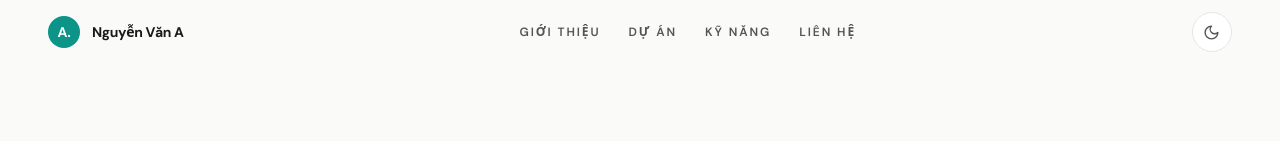
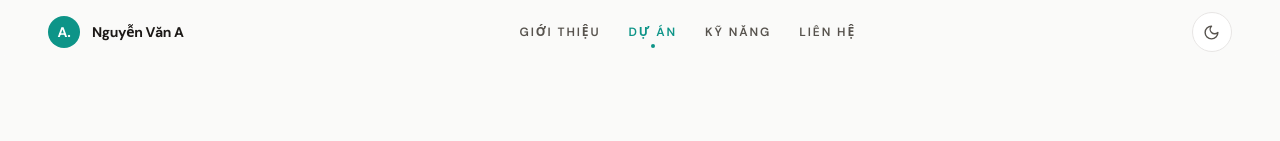
Before and after one commit to Yiben633/Portfolio_Ca_Nhan, a React (Vite) app: page / in a window 1280 px wide. Shown: the top 141 px of the page. Built offline with nearby package versions, Linux system fonts and the light colour scheme; a web font is replaced by a local one.

Commit message:
feat: hoan thien responsive va scroll animation

```diff
--- a/src/components/AboutSection.tsx
+++ b/src/components/AboutSection.tsx
@@ -1,5 +1,5 @@
 import { Code2, Compass, FolderKanban, Sparkles } from 'lucide-react'
-import { motion } from 'framer-motion'
+import { motion, useReducedMotion } from 'framer-motion'
 import { profile } from '../data/profile'
 
 const statIcons = {
@@ -10,6 +10,8 @@ const statIcons = {
 }
 
 export function AboutSection() {
+  const prefersReducedMotion = useReducedMotion()
+
   return (
     <section id="about" className="scroll-mt-24 border-t border-border py-24" aria-labelledby="about-title">
       <div className="grid gap-14 lg:grid-cols-[0.65fr_1fr] lg:gap-24">
@@ -28,10 +30,10 @@ export function AboutSection() {
           return (
             <motion.div
               key={stat.label}
-              initial={{ opacity: 0, y: 18 }}
+              initial={prefersReducedMotion ? false : { opacity: 0, y: 18 }}
               whileInView={{ opacity: 1, y: 0 }}
               viewport={{ once: true, amount: 0.4 }}
-              transition={{ duration: 0.45, delay: index * 0.06 }}
+              transition={prefersReducedMotion ? { duration: 0 } : { duration: 0.45, delay: index * 0.06 }}
               className="group border border-border bg-card p-5 transition duration-300 hover:-translate-y-1 hover:border-accent hover:shadow-lg hover:shadow-accent/10"
             >
               <Icon size={19} className="text-accent transition group-hover:scale-110" aria-hidden="true" />
--- a/src/components/Navbar.tsx
+++ b/src/components/Navbar.tsx
@@ -2,6 +2,7 @@ import { Menu, Moon, Sun, X } from 'lucide-react'
 import { useEffect, useState } from 'react'
 import { profile } from '../data/profile'
 import { useTheme } from '../hooks/useTheme'
+import { useActiveSection } from '../hooks/useActiveSection'
 
 const navItems = [
   { label: 'Giới thiệu', href: '#about' },
@@ -9,11 +10,13 @@ const navItems = [
   { label: 'Kỹ năng', href: '#skills' },
   { label: 'Liên hệ', href: '#contact' },
 ]
+const observedSectionIds = ['about', 'work', 'skills', 'contact']
 
 export function Navbar() {
   const { theme, toggleTheme } = useTheme()
   const [isMenuOpen, setIsMenuOpen] = useState(false)
   const [hasScrolled, setHasScrolled] = useState(false)
+  const activeSection = useActiveSection(observedSectionIds)
 
   useEffect(() => {
     const onScroll = () => setHasScrolled(window.scrollY > 16)
@@ -46,7 +49,11 @@ export function Navbar() {
           </a>
 
           <div className="hidden items-center gap-7 text-xs font-semibold uppercase tracking-[0.16em] text-muted md:flex">
-            {navItems.map((item) => <a key={item.href} className="transition hover:text-accent focus-visible:outline-none focus-visible:ring-2 focus-visible:ring-accent" href={item.href}>{item.label}</a>)}
+            {navItems.map((item) => {
+              const sectionId = item.href.slice(1)
+              const isActive = activeSection === sectionId
+              return <a key={item.href} aria-current={isActive ? 'location' : undefined} className={`relative transition hover:text-accent focus-visible:outline-none focus-visible:ring-2 focus-visible:ring-accent ${isActive ? 'text-accent' : ''}`} href={item.href}>{item.label}{isActive && <span className="absolute -bottom-2 left-1/2 h-1 w-1 -translate-x-1/2 rounded-full bg-accent" aria-hidden="true" />}</a>
+            })}
           </div>
 
           <div className="flex items-center gap-2">
--- a/src/components/ProjectsSection.tsx
+++ b/src/components/ProjectsSection.tsx
@@ -1,4 +1,4 @@
-import { AnimatePresence, motion } from 'framer-motion'
+import { AnimatePresence, motion, useReducedMotion } from 'framer-motion'
 import { ArrowUpRight, ExternalLink, Github, X } from 'lucide-react'
 import { useEffect, useMemo, useRef, useState } from 'react'
 import { projects } from '../data/projects'
@@ -7,6 +7,7 @@ import type { Project } from '../types/portfolio'
 const allFilter = 'Tất cả'
 
 export function ProjectsSection() {
+  const prefersReducedMotion = useReducedMotion()
   const [activeFilter, setActiveFilter] = useState(allFilter)
   const [selectedProject, setSelectedProject] = useState<Project | null>(null)
   const dialogRef = useRef<HTMLDivElement>(null)
@@ -41,7 +42,7 @@ export function ProjectsSection() {
       <motion.div layout className="grid gap-x-7 gap-y-12 md:grid-cols-2 lg:grid-cols-3">
         <AnimatePresence mode="popLayout">
           {visibleProjects.map((project, index) => (
-            <motion.article key={project.id} layout initial={{ opacity: 0, y: 20 }} animate={{ opacity: 1, y: 0 }} exit={{ opacity: 0, scale: 0.96 }} transition={{ duration: 0.3, delay: index * 0.04 }} className="group">
+            <motion.article key={project.id} layout={!prefersReducedMotion} initial={prefersReducedMotion ? false : { opacity: 0, y: 20 }} animate={{ opacity: 1, y: 0 }} exit={prefersReducedMotion ? undefined : { opacity: 0, scale: 0.96 }} transition={prefersReducedMotion ? { duration: 0 } : { duration: 0.3, delay: index * 0.04 }} className="group">
               <button type="button" onClick={() => setSelectedProject(project)} className="block w-full text-left focus-visible:outline-none focus-visible:ring-2 focus-visible:ring-accent focus-visible:ring-offset-4 focus-visible:ring-offset-background">
                 <div className="relative aspect-[4/3] overflow-hidden rounded-[1.35rem] bg-card">
                   <img src={project.image} alt={`Ảnh xem trước dự án ${project.title}`} loading={index > 0 ? 'lazy' : 'eager'} className="h-full w-full object-cover transition duration-700 group-hover:scale-105" />
--- a/src/components/SkillsSection.tsx
+++ b/src/components/SkillsSection.tsx
@@ -1,4 +1,4 @@
-import { motion } from 'framer-motion'
+import { motion, useReducedMotion } from 'framer-motion'
 import type { IconType } from 'react-icons'
 import { SiCss, SiDocker, SiExpress, SiFigma, SiGit, SiGithub, SiHtml5, SiJavascript, SiMongodb, SiNodedotjs, SiPostgresql, SiReact, SiTailwindcss, SiTypescript, SiVercel } from 'react-icons/si'
 import { VscCode } from 'react-icons/vsc'
@@ -24,6 +24,8 @@ const skillIcons: Record<string, IconType> = {
 }
 
 export function SkillsSection() {
+  const prefersReducedMotion = useReducedMotion()
+
   return (
     <section id="skills" className="scroll-mt-24 border-t border-border py-24" aria-labelledby="skills-title">
       <div className="flex flex-col justify-between gap-5 sm:flex-row sm:items-end">
@@ -47,10 +49,10 @@ export function SkillsSection() {
                 return (
                   <motion.div
                     key={skill}
-                    initial={{ opacity: 0, x: -10 }}
+                    initial={prefersReducedMotion ? false : { opacity: 0, x: -10 }}
                     whileInView={{ opacity: 1, x: 0 }}
                     viewport={{ once: true, amount: 0.5 }}
-                    transition={{ duration: 0.35, delay: skillIndex * 0.04 }}
+                    transition={prefersReducedMotion ? { duration: 0 } : { duration: 0.35, delay: skillIndex * 0.04 }}
                     className="group flex items-center gap-3 border border-transparent px-3 py-2.5 text-sm text-muted transition hover:border-border hover:bg-card hover:text-text hover:shadow-sm"
                   >
                     <Icon size={17} className="shrink-0 text-accent transition group-hover:scale-110" aria-hidden="true" />
--- /dev/null
+++ b/src/hooks/useActiveSection.ts
@@ -0,0 +1,20 @@
+import { useEffect, useState } from 'react'
+
+export function useActiveSection(sectionIds: string[]) {
+  const [activeSection, setActiveSection] = useState('top')
+
+  useEffect(() => {
+    const sections = sectionIds.map((id) => document.getElementById(id)).filter((section): section is HTMLElement => Boolean(section))
+    if (!sections.length) return undefined
+
+    const observer = new IntersectionObserver((entries) => {
+      const visibleSections = entries.filter((entry) => entry.isIntersecting).sort((a, b) => b.intersectionRatio - a.intersectionRatio)
+      if (visibleSections[0]) setActiveSection(visibleSections[0].target.id)
+    }, { rootMargin: '-20% 0px -55% 0px', threshold: [0.1, 0.25, 0.5] })
+
+    sections.forEach((section) => observer.observe(section))
+    return () => observer.disconnect()
+  }, [sectionIds])
+
+  return activeSection
+}
--- a/src/index.css
+++ b/src/index.css
@@ -43,6 +43,7 @@ body {
   margin: 0;
   background: rgb(var(--color-background));
   transition: background-color 300ms ease, color 300ms ease;
+  overflow-x: hidden;
 }
 
 html {
```
